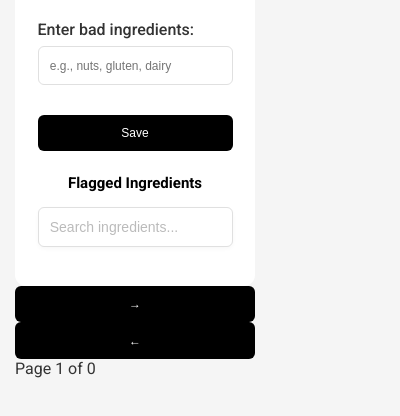
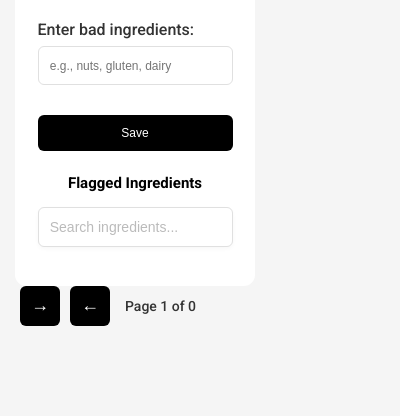
Before and after one commit to 0ZMilad/AllergyGuard, a browser extension: page popup.html in a window 400 px wide. Shown: the part 76-492 px from the top of the page. Drawn offline with Linux system fonts and the light colour scheme.

Commit message:
Add specific IDs to pagination buttons and apply initial styles

```diff
--- a/popup.js
+++ b/popup.js
@@ -119,9 +119,14 @@ async function pagination() {
 
   const nextPage = document.createElement("button");
   nextPage.textContent = "→";
+  nextPage.id = "next-button";
+
   const previousPage = document.createElement("button");
   previousPage.textContent = "←";
+  previousPage.id = "prev-button";
+
   const pageInfo = document.createElement("span");
+  pageInfo.id = "page-info";
 
   document.body.appendChild(nextPage);
   document.body.appendChild(previousPage);
--- a/styles.css
+++ b/styles.css
@@ -164,3 +164,42 @@ button:hover {
 .hidden {
   display: none;
 }
+
+/* Next and Previous Page Buttons */
+#next-button,
+#prev-button {
+  background-color: var(--primary-color);
+  color: #fff;
+  border: none;
+  border-radius: 6px;
+  cursor: pointer;
+  font-size: 18px;
+  width: 40px;
+  height: 40px;
+  padding: 0;
+  display: inline-flex;
+  justify-content: center;
+  align-items: center;
+  transition: all 0.3s ease;
+  margin: 0 5px;
+}
+
+#next-button:hover,
+#prev-button:hover {
+  background-color: var(--secondary-color);
+  transform: translateY(-2px);
+}
+
+#next-button:focus,
+#prev-button:focus {
+  outline: none;
+  box-shadow: 0 0 0 2px rgba(77, 144, 254, 0.2);
+}
+
+/* Page Info Span */
+#page-info {
+  font-size: 14px;
+  color: var(--text-color);
+  font-weight: 500;
+  margin: 0 10px;
+}
```
